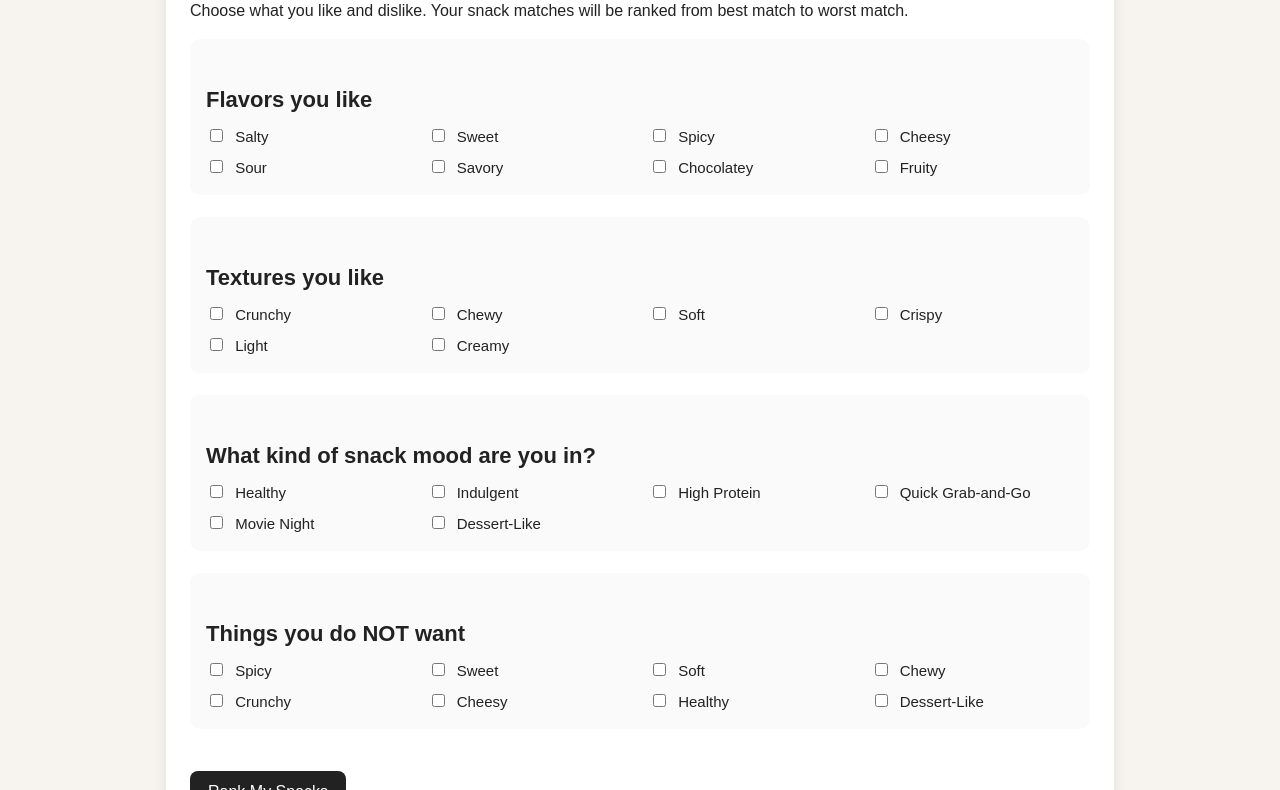
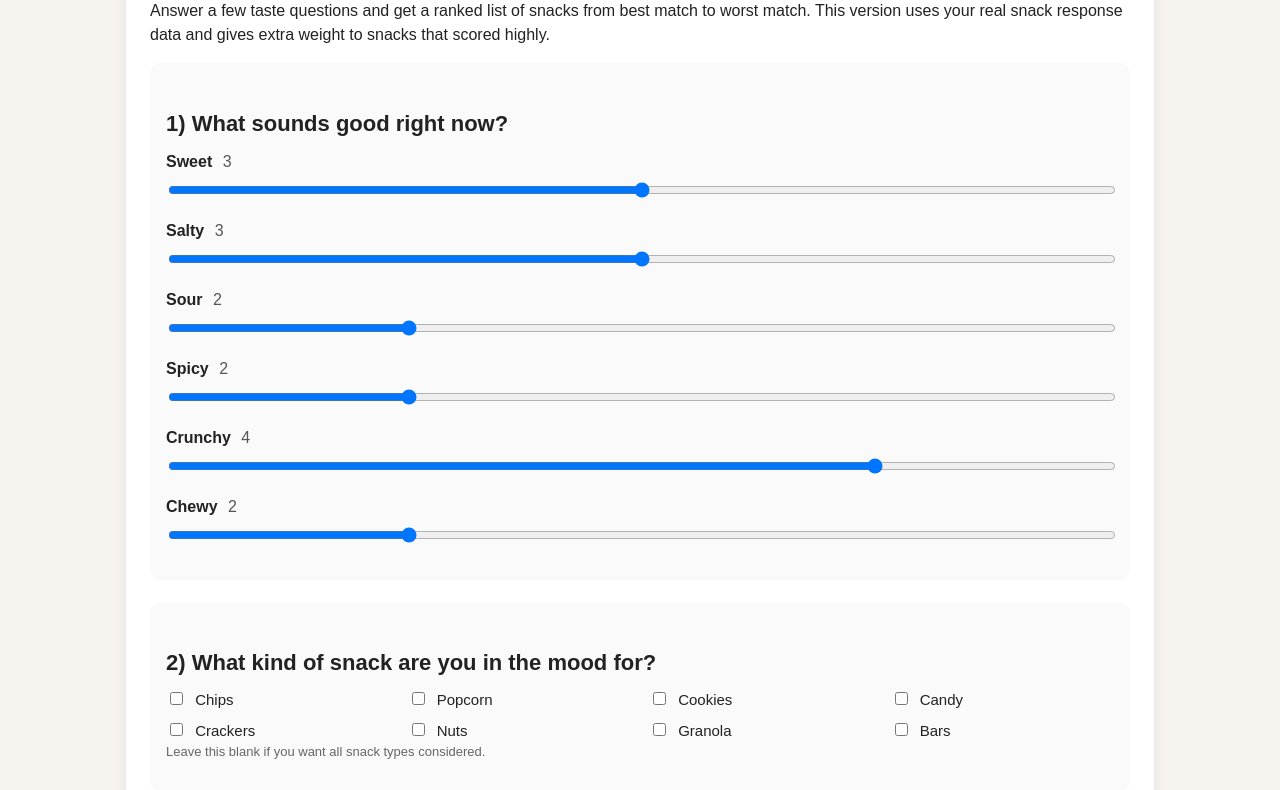
Before and after one commit to katetevlin/Snax, a plain HTML site: page index.html in a window 1280 px wide. Shown: the part 104-894 px from the top of the page. Drawn offline with Linux system fonts and the light colour scheme.

Commit message:
Revise snack preference questions and styles
Updated snack preference questions and improved layout.

```diff
--- a/index.html
+++ b/index.html
@@ -1,8 +1,8 @@
 <!DOCTYPE html>
 <html lang="en">
 <head>
-  <meta charset="UTF-8">
-  <meta name="viewport" content="width=device-width, initial-scale=1.0">
+  <meta charset="UTF-8" />
+  <meta name="viewport" content="width=device-width, initial-scale=1.0" />
   <title>Snax</title>
   <style>
     body {
@@ -15,7 +15,7 @@
     }
 
     .app {
-      max-width: 900px;
+      max-width: 980px;
       margin: 0 auto;
       background: white;
       padding: 24px;
@@ -24,8 +24,7 @@
     }
 
     h1 {
-      margin-top: 0;
-      margin-bottom: 8px;
+      margin: 0 0 8px;
       font-size: 34px;
     }
 
@@ -46,6 +45,26 @@
       border-radius: 10px;
     }
 
+    .slider-row {
+      margin-bottom: 14px;
+    }
+
+    .slider-row label {
+      display: block;
+      font-weight: bold;
+      margin-bottom: 6px;
+    }
+
+    .slider-value {
+      font-weight: normal;
+      color: #555;
+      margin-left: 6px;
+    }
+
+    input[type="range"] {
+      width: 100%;
+    }
+
     .options {
       display: grid;
       grid-template-columns: repeat(auto-fit, minmax(180px, 1fr));
@@ -53,9 +72,10 @@
       margin-top: 10px;
     }
 
-    label {
+    .options label {
       display: block;
       font-size: 15px;
+      font-weight: normal;
     }
 
     input[type="checkbox"] {
@@ -107,62 +127,77 @@
       font-weight: bold;
       margin-top: 8px;
     }
+
+    .tiny {
+      font-size: 13px;
+      color: #666;
+    }
   </style>
 </head>
 <body>
   <div class="app">
     <h1>Snax</h1>
-    <p>Choose what you like and dislike. Your snack matches will be ranked from best match to worst match.</p>
+    <p>
+      Answer a few taste questions and get a ranked list of snacks from best match to worst match.
+      This version uses your real snack response data and gives extra weight to snacks that scored highly.
+    </p>
 
     <div class="question-group">
-      <h2>Flavors you like</h2>
-      <div class="options">
-        <label><input type="checkbox" class="like" value="salty"> Salty</label>
-        <label><input type="checkbox" class="like" value="sweet"> Sweet</label>
-        <label><input type="checkbox" class="like" value="spicy"> Spicy</label>
-        <label><input type="checkbox" class="like" value="cheesy"> Cheesy</label>
-        <label><input type="checkbox" class="like" value="sour"> Sour</label>
-        <label><input type="checkbox" class="like" value="savory"> Savory</label>
-        <label><input type="checkbox" class="like" value="chocolatey"> Chocolatey</label>
-        <label><input type="checkbox" class="like" value="fruity"> Fruity</label>
+      <h2>1) What sounds good right now?</h2>
+
+      <div class="slider-row">
+        <label for="sweet">Sweet <span class="slider-value" id="sweetValue">3</span></label>
+        <input type="range" id="sweet" min="1" max="5" value="3" />
+      </div>
+
+      <div class="slider-row">
+        <label for="salty">Salty <span class="slider-value" id="saltyValue">3</span></label>
+        <input type="range" id="salty" min="1" max="5" value="3" />
+      </div>
+
+      <div class="slider-row">
+        <label for="sour">Sour <span class="slider-value" id="sourValue">2</span></label>
+        <input type="range" id="sour" min="1" max="5" value="2" />
+      </div>
+
+      <div class="slider-row">
+        <label for="spicy">Spicy <span class="slider-value" id="spicyValue">2</span></label>
+        <input type="range" id="spicy" min="1" max="5" value="2" />
+      </div>
+
+      <div class="slider-row">
+        <label for="crunchy">Crunchy <span class="slider-value" id="crunchyValue">4</span></label>
+        <input type="range" id="crunchy" min="1" max="5" value="4" />
+      </div>
+
+      <div class="slider-row">
+        <label for="chewy">Chewy <span class="slider-value" id="chewyValue">2</span></label>
+        <input type="range" id="chewy" min="1" max="5" value="2" />
       </div>
     </div>
 
     <div class="question-group">
-      <h2>Textures you like</h2>
+      <h2>2) What kind of snack are you in the mood for?</h2>
       <div class="options">
-        <label><input type="checkbox" class="like" value="crunchy"> Crunchy</label>
-        <label><input type="checkbox" class="like" value="chewy"> Chewy</label>
-        <label><input type="checkbox" class="like" value="soft"> Soft</label>
-        <label><input type="checkbox" class="like" value="crispy"> Crispy</label>
-        <label><input type="checkbox" class="like" value="light"> Light</label>
-        <label><input type="checkbox" class="like" value="creamy"> Creamy</label>
+        <label><input type="checkbox" class="type" value="chips" /> Chips</label>
+        <label><input type="checkbox" class="type" value="popcorn" /> Popcorn</label>
+        <label><input type="checkbox" class="type" value="cookies" /> Cookies</label>
+        <label><input type="checkbox" class="type" value="candy" /> Candy</label>
+        <label><input type="checkbox" class="type" value="crackers" /> Crackers</label>
+        <label><input type="checkbox" class="type" value="nuts" /> Nuts</label>
+        <label><input type="checkbox" class="type" value="granola" /> Granola</label>
+        <label><input type="checkbox" class="type" value="bars" /> Bars</label>
       </div>
+      <p class="tiny">Leave this blank if you want all snack types considered.</p>
     </div>
 
     <div class="question-group">
-      <h2>What kind of snack mood are you in?</h2>
+      <h2>3) Anything you want to avoid?</h2>
       <div class="options">
-        <label><input type="checkbox" class="like" value="healthy"> Healthy</label>
-        <label><input type="checkbox" class="like" value="indulgent"> Indulgent</label>
-        <label><input type="checkbox" class="like" value="protein"> High Protein</label>
-        <label><input type="checkbox" class="like" value="quick"> Quick Grab-and-Go</label>
-        <label><input type="checkbox" class="like" value="movie-night"> Movie Night</label>
-        <label><input type="checkbox" class="like" value="dessert"> Dessert-Like</label>
-      </div>
-    </div>
-
-    <div class="question-group">
-      <h2>Things you do NOT want</h2>
-      <div class="options">
-        <label><input type="checkbox" class="dislike" value="spicy"> Spicy</label>
-        <label><input type="checkbox" class="dislike" value="sweet"> Sweet</label>
-        <label><input type="checkbox" class="dislike" value="soft"> Soft</label>
-        <label><input type="checkbox" class="dislike" value="chewy"> Chewy</label>
-        <label><input type="checkbox" class="dislike" value="crunchy"> Crunchy</label>
-        <label><input type="checkbox" class="dislike" value="cheesy"> Cheesy</label>
-        <label><input type="checkbox" class="dislike" value="healthy"> Healthy</label>
-        <label><input type="checkbox" class="dislike" value="dessert"> Dessert-Like</label>
+        <label><input type="checkbox" class="avoid" value="peanut" /> Peanut</label>
+        <label><input type="checkbox" class="avoid" value="spicy" /> Very spicy snacks</label>
+        <label><input type="checkbox" class="avoid" value="sour" /> Very sour snacks</label>
+        <label><input type="checkbox" class="avoid" value="super-sweet" /> Super sweet snacks</label>
       </div>
     </div>
 
@@ -171,110 +206,285 @@
     <section class="results">
       <h2>Ranked snack matches</h2>
       <div id="results">
-        <p class="muted">Your ranked recommendations will appear here.</p>
+        <p class="muted">Your ranked snack list will appear here.</p>
       </div>
     </section>
   </div>
 
   <script>
     const snacks = [
-      { name: "Doritos", tags: ["salty", "crunchy", "cheesy", "indulgent", "movie-night"] },
-      { name: "Cheetos", tags: ["salty", "crunchy", "cheesy", "indulgent"] },
-      { name: "Pretzels", tags: ["salty", "crunchy", "quick"] },
-      { name: "Popcorn", tags: ["salty", "light", "crispy", "movie-night"] },
-      { name: "Kettle Chips", tags: ["salty", "crunchy", "indulgent"] },
-      { name: "Tortilla Chips", tags: ["salty", "crunchy", "movie-night"] },
-      { name: "Cheez-Its", tags: ["salty", "crunchy", "cheesy", "quick"] },
-      { name: "Goldfish", tags: ["salty", "crunchy", "cheesy", "quick"] },
-      { name: "Rice Crackers", tags: ["salty", "crunchy", "light", "quick"] },
-      { name: "Trail Mix", tags: ["sweet", "salty", "crunchy", "chewy", "healthy"] },
-      { name: "Granola Bar", tags: ["sweet", "chewy", "soft", "healthy", "quick"] },
-      { name: "Protein Bar", tags: ["sweet", "chewy", "protein", "quick"] },
-      { name: "Beef Jerky", tags: ["savory", "chewy", "protein", "quick"] },
-      { name: "String Cheese", tags: ["savory", "soft", "protein", "quick"] },
-      { name: "Greek Yogurt", tags: ["creamy", "soft", "healthy", "protein"] },
-      { name: "Apple Slices with Peanut Butter", tags: ["sweet", "creamy", "healthy"] },
-      { name: "Dark Chocolate", tags: ["sweet", "soft", "chocolatey", "dessert"] },
-      { name: "Chocolate Chip Cookies", tags: ["sweet", "soft", "dessert", "indulgent"] },
-      { name: "Gummy Bears", tags: ["sweet", "chewy", "fruity", "dessert"] },
-      { name: "Sour Gummies", tags: ["sweet", "chewy", "sour", "fruity", "dessert"] },
-      { name: "Fruit Snacks", tags: ["sweet", "chewy", "fruity", "quick"] },
-      { name: "M&M's", tags: ["sweet", "crunchy", "chocolatey", "dessert"] },
-      { name: "Reese's Cups", tags: ["sweet", "soft", "chocolatey", "dessert", "indulgent"] },
-      { name: "Ice Cream Bites", tags: ["sweet", "creamy", "dessert", "indulgent"] },
-      { name: "Wasabi Peas", tags: ["spicy", "crunchy", "savory"] },
-      { name: "Hot Chips", tags: ["spicy", "crunchy", "salty", "indulgent"] },
-      { name: "Salsa and Chips", tags: ["spicy", "salty", "crunchy", "movie-night"] },
-      { name: "Mixed Nuts", tags: ["salty", "crunchy", "healthy", "protein"] },
-      { name: "Roasted Chickpeas", tags: ["savory", "crunchy", "healthy", "protein"] },
-      { name: "Pita Chips and Hummus", tags: ["savory", "crunchy", "creamy", "healthy"] }
+      {
+        name: "Lay's Classic Potato Chips",
+        type: "chips",
+        sweet: 1.0, salty: 2.5, sour: 1.0, spicy: 1.0, crunchy: 4.0, chewy: 1.0,
+        avgLike: 3.5, reviews: 2, tags: []
+      },
+      {
+        name: "Lay's Sour Cream and Onion",
+        type: "chips",
+        sweet: 1.0, salty: 4.0, sour: 1.0, spicy: 1.0, crunchy: 4.0, chewy: 1.0,
+        avgLike: 6.0, reviews: 1, tags: []
+      },
+      {
+        name: "Late July Jalapeño Lime Chips",
+        type: "chips",
+        sweet: 1.0, salty: 3.0, sour: 1.0, spicy: 2.0, crunchy: 4.0, chewy: 1.0,
+        avgLike: 9.0, reviews: 1, tags: ["spicy"]
+      },
+      {
+        name: "Pringles Original",
+        type: "chips",
+        sweet: 1.0, salty: 3.0, sour: 1.0, spicy: 1.0, crunchy: 5.0, chewy: 1.0,
+        avgLike: 7.0, reviews: 1, tags: []
+      },
+      {
+        name: "Pringles Sour Cream and Onion",
+        type: "chips",
+        sweet: 1.0, salty: 4.0, sour: 1.0, spicy: 1.0, crunchy: 5.0, chewy: 1.0,
+        avgLike: 9.0, reviews: 1, tags: []
+      },
+      {
+        name: "Doritos Nacho Cheese (Red Bag)",
+        type: "chips",
+        sweet: 1.5, salty: 3.5, sour: 1.0, spicy: 1.5, crunchy: 4.5, chewy: 1.0,
+        avgLike: 8.5, reviews: 2, tags: []
+      },
+      {
+        name: "Cool Ranch Doritos (Blue Bag)",
+        type: "chips",
+        sweet: 1.0, salty: 4.0, sour: 1.0, spicy: 2.0, crunchy: 5.0, chewy: 1.0,
+        avgLike: 8.0, reviews: 1, tags: []
+      },
+      {
+        name: "Takis Fuego Rolled Chips",
+        type: "chips",
+        sweet: 2.0, salty: 3.0, sour: 4.0, spicy: 4.0, crunchy: 5.0, chewy: 2.0,
+        avgLike: 9.0, reviews: 1, tags: ["spicy", "sour"]
+      },
+      {
+        name: "Trader Joe's Rolled Corn Tortilla Chips - Ranch",
+        type: "chips",
+        sweet: 1.0, salty: 4.0, sour: 3.0, spicy: 1.0, crunchy: 5.0, chewy: 1.0,
+        avgLike: 8.0, reviews: 1, tags: ["sour"]
+      },
+      {
+        name: "Smartfood White Cheddar Popcorn",
+        type: "popcorn",
+        sweet: 1.0, salty: 4.0, sour: 1.0, spicy: 1.0, crunchy: 5.0, chewy: 1.0,
+        avgLike: 8.0, reviews: 1, tags: []
+      },
+      {
+        name: "OREO Original",
+        type: "cookies",
+        sweet: 4.0, salty: 1.0, sour: 1.0, spicy: 1.0, crunchy: 4.0, chewy: 1.5,
+        avgLike: 7.5, reviews: 2, tags: ["super-sweet"]
+      },
+      {
+        name: "OREO Original Double Stuf",
+        type: "cookies",
+        sweet: 4.67, salty: 1.0, sour: 1.0, spicy: 1.0, crunchy: 4.0, chewy: 1.0,
+        avgLike: 7.67, reviews: 3, tags: ["super-sweet"]
+      },
+      {
+        name: "OREO Thins",
+        type: "cookies",
+        sweet: 4.0, salty: 1.0, sour: 1.0, spicy: 1.0, crunchy: 4.0, chewy: 1.0,
+        avgLike: 8.0, reviews: 1, tags: ["super-sweet"]
+      },
+      {
+        name: "Cheez-It Original",
+        type: "crackers",
+        sweet: 1.0, salty: 4.0, sour: 1.0, spicy: 1.0, crunchy: 4.0, chewy: 1.0,
+        avgLike: 7.0, reviews: 1, tags: []
+      },
+      {
+        name: "Goldfish Cheddar Crackers",
+        type: "crackers",
+        sweet: 1.0, salty: 4.0, sour: 1.0, spicy: 1.0, crunchy: 4.0, chewy: 1.0,
+        avgLike: 6.0, reviews: 1, tags: []
+      },
+      {
+        name: "Crunchmaster Crisps Original",
+        type: "crackers",
+        sweet: 1.0, salty: 4.0, sour: 1.0, spicy: 1.0, crunchy: 5.0, chewy: 1.0,
+        avgLike: 6.0, reviews: 1, tags: []
+      },
+      {
+        name: "Sour Patch Kids Original",
+        type: "candy",
+        sweet: 4.0, salty: 1.0, sour: 4.0, spicy: 1.0, crunchy: 1.0, chewy: 4.5,
+        avgLike: 8.5, reviews: 2, tags: ["sour"]
+      },
+      {
+        name: "Reese's Peanut Butter Cups",
+        type: "candy",
+        sweet: 4.67, salty: 2.67, sour: 1.0, spicy: 1.0, crunchy: 1.67, chewy: 1.67,
+        avgLike: 9.67, reviews: 3, tags: ["peanut", "super-sweet"]
+      },
+      {
+        name: "Twix Bar",
+        type: "candy",
+        sweet: 4.0, salty: 2.0, sour: 1.0, spicy: 1.0, crunchy: 2.0, chewy: 2.0,
+        avgLike: 10.0, reviews: 1, tags: ["super-sweet"]
+      },
+      {
+        name: "Kit Kat",
+        type: "candy",
+        sweet: 4.0, salty: 2.0, sour: 1.0, spicy: 1.0, crunchy: 3.0, chewy: 1.0,
+        avgLike: 9.0, reviews: 1, tags: ["super-sweet"]
+      },
+      {
+        name: "Chocolate Orange Kit Kat Wafer Bars",
+        type: "candy",
+        sweet: 4.0, salty: 1.0, sour: 1.0, spicy: 1.0, crunchy: 5.0, chewy: 1.0,
+        avgLike: 10.0, reviews: 1, tags: ["super-sweet"]
+      },
+      {
+        name: "M&M's Peanut",
+        type: "candy",
+        sweet: 4.0, salty: 2.0, sour: 1.0, spicy: 1.0, crunchy: 4.0, chewy: 1.0,
+        avgLike: 9.0, reviews: 1, tags: ["peanut", "super-sweet"]
+      },
+      {
+        name: "M&M's Peanut Butter",
+        type: "candy",
+        sweet: 4.0, salty: 2.0, sour: 1.0, spicy: 1.0, crunchy: 2.0, chewy: 1.0,
+        avgLike: 7.0, reviews: 1, tags: ["peanut", "super-sweet"]
+      },
+      {
+        name: "Ferrero Rocher",
+        type: "candy",
+        sweet: 4.0, salty: 2.0, sour: 1.0, spicy: 1.0, crunchy: 4.0, chewy: 1.0,
+        avgLike: 10.0, reviews: 1, tags: ["peanut", "super-sweet"]
+      },
+      {
+        name: "Planters Honey Roasted Peanuts",
+        type: "nuts",
+        sweet: 4.0, salty: 4.0, sour: 1.0, spicy: 1.0, crunchy: 4.0, chewy: 2.0,
+        avgLike: 10.0, reviews: 1, tags: ["peanut", "super-sweet"]
+      },
+      {
+        name: "Purely Elizabeth Chocolate Chip Cookie Granola",
+        type: "granola",
+        sweet: 4.0, salty: 1.0, sour: 1.0, spicy: 1.0, crunchy: 4.0, chewy: 1.0,
+        avgLike: 9.0, reviews: 1, tags: ["super-sweet"]
+      },
+      {
+        name: "Clif Z Bar - Iced Oatmeal Cookie",
+        type: "bars",
+        sweet: 4.0, salty: 1.0, sour: 1.0, spicy: 1.0, crunchy: 2.0, chewy: 4.0,
+        avgLike: 7.0, reviews: 1, tags: ["super-sweet"]
+      },
+      {
+        name: "Black Pepper",
+        type: "crackers",
+        sweet: 1.0, salty: 1.0, sour: 1.0, spicy: 5.0, crunchy: 1.0, chewy: 1.0,
+        avgLike: 2.0, reviews: 1, tags: ["spicy"]
+      }
     ];
+
+    const sliders = ["sweet", "salty", "sour", "spicy", "crunchy", "chewy"];
+
+    sliders.forEach(id => {
+      const slider = document.getElementById(id);
+      const valueLabel = document.getElementById(id + "Value");
+
+      slider.addEventListener("input", () => {
+        valueLabel.textContent = slider.value;
+      });
+    });
+
+    function getUserPreferences() {
+      return {
+        sweet: Number(document.getElementById("sweet").value),
+        salty: Number(document.getElementById("salty").value),
+        sour: Number(document.getElementById("sour").value),
+        spicy: Number(document.getElementById("spicy").value),
+        crunchy: Number(document.getElementById("crunchy").value),
+        chewy: Number(document.getElementById("chewy").value)
+      };
+    }
+
+    function getCheckedValues(className) {
+      return [...document.querySelectorAll("." + className + ":checked")].map(input => input.value);
+    }
+
+    function getClosenessScore(userValue, snackValue) {
+      return 5 - Math.abs(userValue - snackValue);
+    }
+
+    function scoreSnack(snack, userPrefs, chosenTypes, avoids) {
+      let score = 0;
+      const reasons = [];
+
+      const tasteFields = ["sweet", "salty", "sour", "spicy", "crunchy", "chewy"];
+
+      tasteFields.forEach(field => {
+        const closeness = getClosenessScore(userPrefs[field], snack[field]);
+        score += closeness * 4;
+
+        if (closeness >= 4) {
+          reasons.push(`${field} match`);
+        }
+      });
+
+      if (chosenTypes.length > 0 && chosenTypes.includes(snack.type)) {
+        score += 10;
+        reasons.push(`${snack.type} mood match`);
+      }
+
+      const popularityBonus = snack.avgLike * 1.8 + snack.reviews * 1.2;
+      score += popularityBonus;
+
+      if (avoids.includes("peanut") && snack.tags.includes("peanut")) {
+        score -= 25;
+      }
+
+      if (avoids.includes("spicy") && snack.spicy >= 4) {
+        score -= 20;
+      }
+
+      if (avoids.includes("sour") && snack.sour >= 4) {
+        score -= 20;
+      }
+
+      if (avoids.includes("super-sweet") && snack.sweet >= 4) {
+        score -= 18;
+      }
+
+      return {
+        ...snack,
+        finalScore: Number(score.toFixed(1)),
+        reasons: [...new Set(reasons)].slice(0, 4)
+      };
+    }
 
     const button = document.getElementById("getRecommendations");
     const resultsDiv = document.getElementById("results");
 
-    function getCheckedValues(className) {
-      return [...document.querySelectorAll(`.${className}:checked`)].map(input => input.value);
-    }
+    button.addEventListener("click", () => {
+      const userPrefs = getUserPreferences();
+      const chosenTypes = getCheckedValues("type");
+      const avoids = getCheckedValues("avoid");
 
-    function scoreSnack(snack, likes, dislikes) {
-      let score = 0;
-      const matchedLikes = [];
-      const matchedDislikes = [];
+      const rankedSnacks = snacks
+        .map(snack => scoreSnack(snack, userPrefs, chosenTypes, avoids))
+        .sort((a, b) => b.finalScore - a.finalScore);
 
-      snack.tags.forEach(tag => {
-        if (likes.includes(tag)) {
-          score += 2;
-          matchedLikes.push(tag);
-        }
-
-        if (dislikes.includes(tag)) {
-          score -= 3;
-          matchedDislikes.push(tag);
-        }
-      });
-
-      return {
-        ...snack,
-        score,
-        matchedLikes,
-        matchedDislikes
-      };
-    }
-
-    button.addEventListener("click", () => {
-      const likes = getCheckedValues("like");
-      const dislikes = getCheckedValues("dislike");
-
-      if (likes.length === 0 && dislikes.length === 0) {
-        resultsDiv.innerHTML = "<p>Please choose at least one preference first.</p>";
-        return;
-      }
-
-      const scoredSnacks = snacks.map(snack => scoreSnack(snack, likes, dislikes));
-
-      scoredSnacks.sort((a, b) => b.score - a.score);
-
-      resultsDiv.innerHTML = scoredSnacks.map((snack, index) => {
-        const whyLiked = snack.matchedLikes.length
-          ? `Matched what you like: ${snack.matchedLikes.join(", ")}`
-          : "No strong positive matches.";
-
-        const whyDisliked = snack.matchedDislikes.length
-          ? `Things you disliked in this snack: ${snack.matchedDislikes.join(", ")}`
-          : "No disliked traits matched.";
-
-        return `
-          <div class="snack-card">
-            <div class="rank">#${index + 1} match</div>
-            <h3>${snack.name}</h3>
-            <p class="muted">Tags: ${snack.tags.join(", ")}</p>
-            <p>${whyLiked}</p>
-            <p>${whyDisliked}</p>
-            <p class="score">Match score: ${snack.score}</p>
-          </div>
-        `;
-      }).join("");
+      resultsDiv.innerHTML = rankedSnacks.map((snack, index) => `
+        <div class="snack-card">
+          <div class="rank">#${index + 1} match</div>
+          <h3>${snack.name}</h3>
+          <p class="muted">Type: ${snack.type}</p>
+          <p class="muted">
+            Sweet ${snack.sweet} • Salty ${snack.salty} • Sour ${snack.sour} •
+            Spicy ${snack.spicy} • Crunchy ${snack.crunchy} • Chewy ${snack.chewy}
+          </p>
+          <p class="muted">Average rating from form data: ${snack.avgLike}/10 • Based on ${snack.reviews} review(s)</p>
+          <p>${snack.reasons.length ? "Why it matched: " + snack.reasons.join(", ") : "Why it matched: overall profile fit"}</p>
+          <p class="score">Match score: ${snack.finalScore}</p>
+        </div>
+      `).join("");
     });
   </script>
 </body>
```
